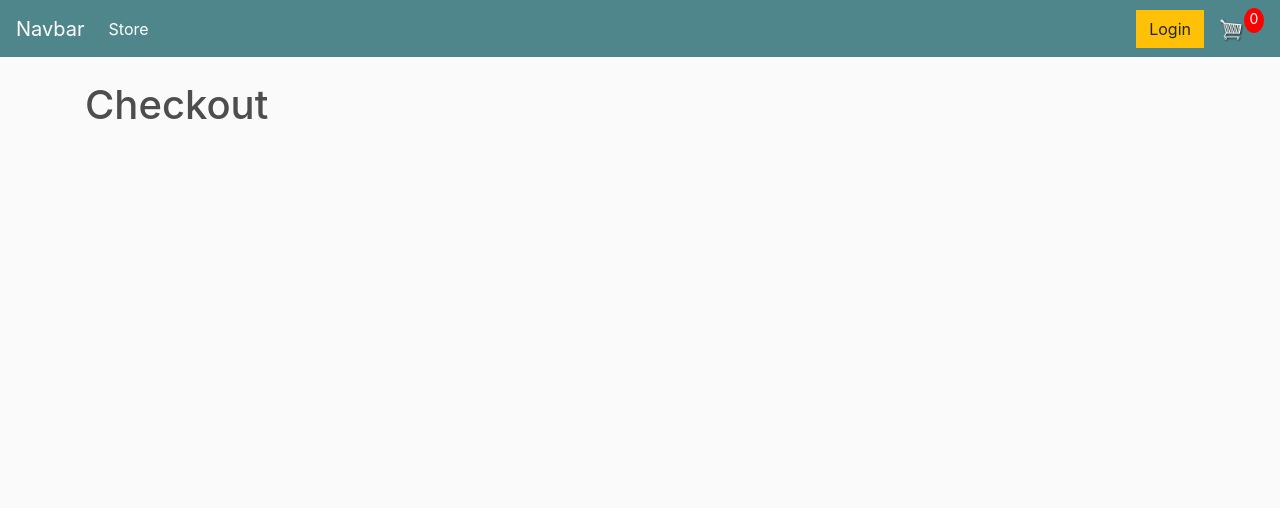
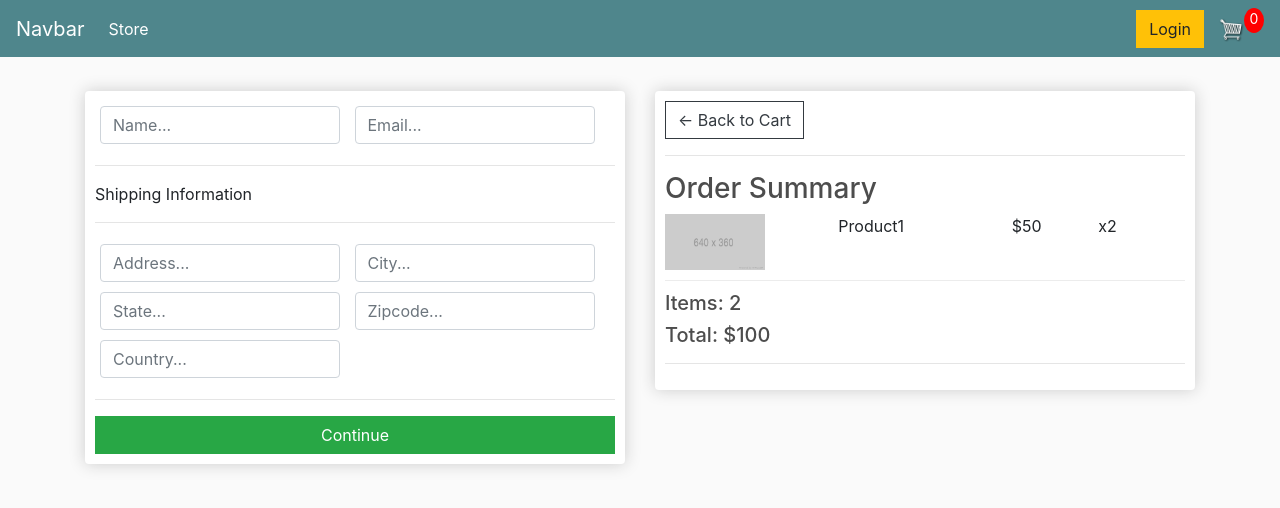
Before and after one commit to x24870/django_ecommerce_demo, a Django app: page /checkout/ in a window 1280 px wide. Shown: the top 508 px of the page. Run offline with Django 3.2, Linux system fonts and the light colour scheme.

Commit message:
implement checkout page

```diff
--- a/store/templates/store/checkout.html
+++ b/store/templates/store/checkout.html
@@ -2,5 +2,67 @@
 {% load static %}
 
 {% block content %}
-<h1>Checkout</h1>
+<div class="row">
+  <div class="col-lg-6">
+    <div class="box-element" id="form-wrapper">
+      <form id="form">
+        <div id="user-info">
+          <div class="form-field">
+            <input required type="text" class="form-control" name="name" placeholder="Name...">
+          </div>
+          <div class="form-field">
+            <input required type="email" class="form-control" name="email" placeholder="Email...">
+          </div>
+        </div>
+
+        <div id="shop-info">
+          <hr>
+          <p>Shipping Information</p>
+          <hr>
+          <div class="form-field">
+            <input type="text" class="form-control" name="address" placeholder="Address...">
+          </div>
+          <div class="form-field">
+            <input type="text" class="form-control" name="city" placeholder="City...">
+          </div>
+          <div class="form-field">
+            <input type="text" class="form-control" name="state" placeholder="State...">
+          </div>
+          <div class="form-field">
+            <input type="text" class="form-control" name="zipcode" placeholder="Zipcode...">
+          </div>
+          <div class="form-field">
+            <input type="text" class="form-control" name="country" placeholder="Country...">
+          </div>
+        </div>
+
+        <hr>
+        <input type="submit" value="Continue" id="form-button" class="btn btn-success btn-block">
+      </form>
+    </div>
+
+    <br>
+    <div class="box-element hidden" id="payment-info">
+      <small>Paypal Options</small>
+    </div>
+  </div>
+
+  <div class="col-lg-6">
+    <div class="box-element">
+      <a href="{% url 'cart' %}" class="btn btn-outline-dark">&#x2190; Back to Cart</a>
+      <hr>
+      <h3>Order Summary</h3>
+      <div class="cart-row">
+        <div style="flex: 2"><img src="{% static 'images/placeholder.png' %}" class="row-image"></div>
+        <div style="flex: 2">Product1</div>
+        <div style="flex: 1">$50</div>
+        <div style="flex: 1">x2</div>
+      </div>
+
+      <h5>Items: 2</h5>
+      <h5>Total: $100</h5>
+      <hr>
+    </div>
+  </div>
+</div>
 {% endblock %}
```
